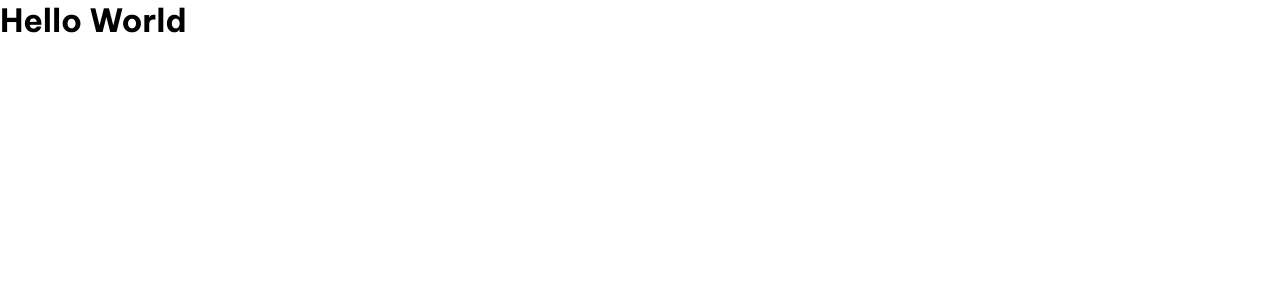
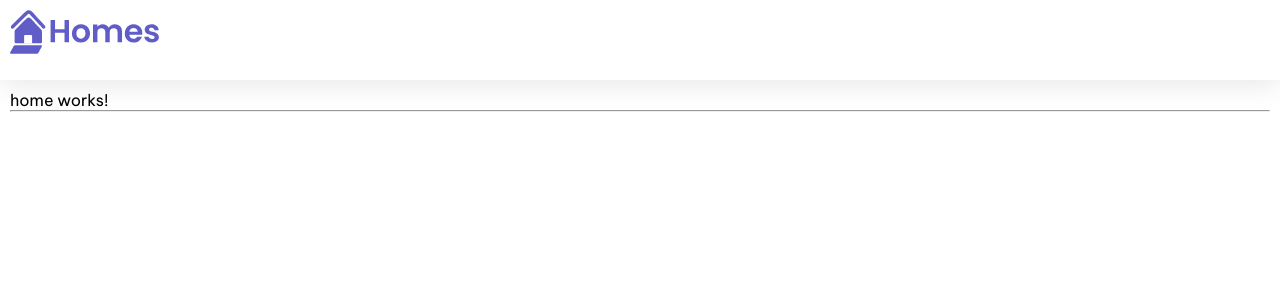
Before and after one commit to dumbshadok/first-app, an Angular app: page / in a window 1280 px wide. Shown: the top 300 px of the page. Built offline with nearby package versions, Linux system fonts and the light colour scheme.

Commit message:
added Home component

```diff
--- a/src/app/app.component.ts
+++ b/src/app/app.component.ts
@@ -1,10 +1,19 @@
 import {Component} from '@angular/core';
+import { HomeComponent } from './home/home.component';
 
 @Component({
   selector: 'app-root',
-  imports: [],
+  imports: [HomeComponent],
   template: `
-    <h1>Hello World</h1>
+    <main>
+      <header class="brand-name">
+        <img class="brand-logo" src="/assets/logo.svg" alt="logo" aria-hidden="true" />
+      </header>
+      <section class="content">
+        <app-home></app-home>
+        <hr>
+      </section>
+    </main>
   `,
   styleUrls: ['./app.component.css'],
 })
--- /dev/null
+++ b/src/app/home/home.component.ts
@@ -0,0 +1,15 @@
+import { Component } from '@angular/core';
+
+@Component({
+  selector: 'app-home',
+  imports: [],
+  template: `
+    <p>
+      home works!
+    </p>
+  `,
+  styles: ``
+})
+export class HomeComponent {
+
+}
```
